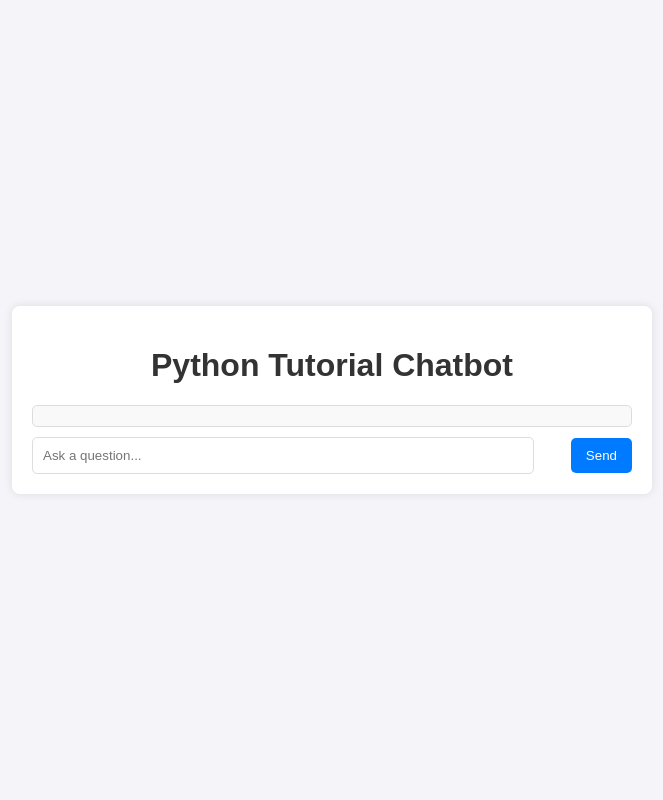
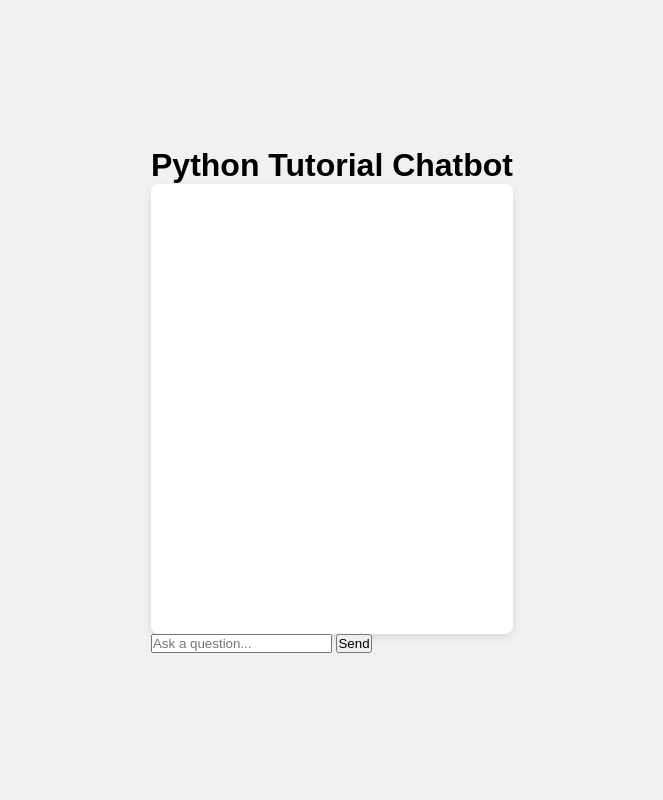
Before and after one commit to jaysri125278/AI_tutorial_chatbot, a Flask app: template templates/index.html in a window 1280 px wide. Shown: the whole page, without its empty margins (308-971 px from the left). Run offline with Flask 3, Linux system fonts and the light colour scheme; the template is opened without the code that fills it, so the values that code supplies are empty.

Commit message:
Update style.css

```diff
--- a/static/style.css
+++ b/static/style.css
@@ -1,6 +1,12 @@
+* {
+    margin: 0;
+    padding: 0;
+    box-sizing: border-box;
+}
+
 body {
-    font-family: Arial, sans-serif;
-    background-color: #f4f4f9;
+    background-color: #f1f1f1;
+    font-family: 'Arial', sans-serif;
     display: flex;
     justify-content: center;
     align-items: center;
@@ -8,64 +14,135 @@
     margin: 0;
 }
 
-.container {
+.chat-container {
+    display: flex;
+    justify-content: center;
+    align-items: center;
+    flex-direction: column;
     width: 100%;
-    max-width: 600px;
-    background-color: white;
-    padding: 20px;
-    border-radius: 8px;
-    box-shadow: 0 0 10px rgba(0, 0, 0, 0.1);
-}
-
-h1 {
-    text-align: center;
-    color: #333;
+    max-width: 800px;
+    margin: 20px;
 }
 
 .chat-box {
-    max-height: 400px;
+    background-color: #ffffff;
+    border-radius: 8px;
+    box-shadow: 0 4px 8px rgba(0, 0, 0, 0.1);
+    width: 100%;
+    max-width: 600px;
+    height: 450px;
+    display: flex;
+    flex-direction: column;
+    padding: 20px;
+    overflow: hidden;
+}
+
+.chat-header {
+    text-align: center;
+    margin-bottom: 15px;
+}
+
+.chat-header h2 {
+    font-size: 24px;
+    color: #4CAF50;
+}
+
+.chat-header .subtitle {
+    font-size: 14px;
+    color: #888;
+}
+
+.chat-content {
+    flex-grow: 1;
     overflow-y: auto;
+    padding: 10px;
+    margin-bottom: 20px;
+}
+
+.chat-message {
+    max-width: 80%;
     margin-bottom: 10px;
     padding: 10px;
-    background-color: #f9f9f9;
-    border: 1px solid #ddd;
-    border-radius: 5px;
+    border-radius: 8px;
+    line-height: 1.5;
+    word-wrap: break-word;
+}
+
+.chat-message p {
+    margin: 0;
+}
+
+.bot-message {
+    background-color: #e5e5e5;
+    color: #333;
+    margin-left: 10px;
+    border-radius: 10px 10px 10px 0;
+    position: relative;
+}
+
+.bot-message:before {
+    content: "🤖";
+    position: absolute;
+    left: -22px;
+    top: 50%;
+    transform: translateY(-50%);
+    font-size: 18px;
 }
 
 .user-message {
+    background-color: #4CAF50;
+    color: white;
+    margin-right: 10px;
     text-align: right;
-    margin: 5px 0;
-    color: #007bff;
+    border-radius: 10px 10px 0 10px;
+    position: relative;
 }
 
-.bot-response {
-    text-align: left;
-    margin: 5px 0;
-    color: #28a745;
+.user-message:after {
+    content: "👤";
+    position: absolute;
+    right: -22px;
+    top: 50%;
+    transform: translateY(-50%);
+    font-size: 18px;
 }
 
-#chat-form {
+.chat-input {
     display: flex;
+    align-items: center;
     justify-content: space-between;
-    align-items: center;
+    padding-top: 10px;
 }
 
-#user-input {
+.chat-input input {
     width: 80%;
     padding: 10px;
     border: 1px solid #ddd;
-    border-radius: 5px;
+    border-radius: 20px;
+    font-size: 14px;
+    outline: none;
+    transition: border-color 0.3s;
 }
 
-button {
-    padding: 10px 15px;
-    background-color: #007bff;
+.chat-input input:focus {
+    border-color: #4CAF50;
+}
+
+.chat-input button {
+    background-color: #4CAF50;
     color: white;
     border: none;
-    border-radius: 5px;
+    border-radius: 50%;
+    padding: 12px;
+    font-size: 16px;
     cursor: pointer;
+    transition: background-color 0.3s;
 }
 
-button:hover {
-    background-color: #0056b3;
+.chat-input button:hover {
+    background-color: #45a049;
 }
+
+.chat-input button:active {
+    background-color: #388e3c;
+}
```
